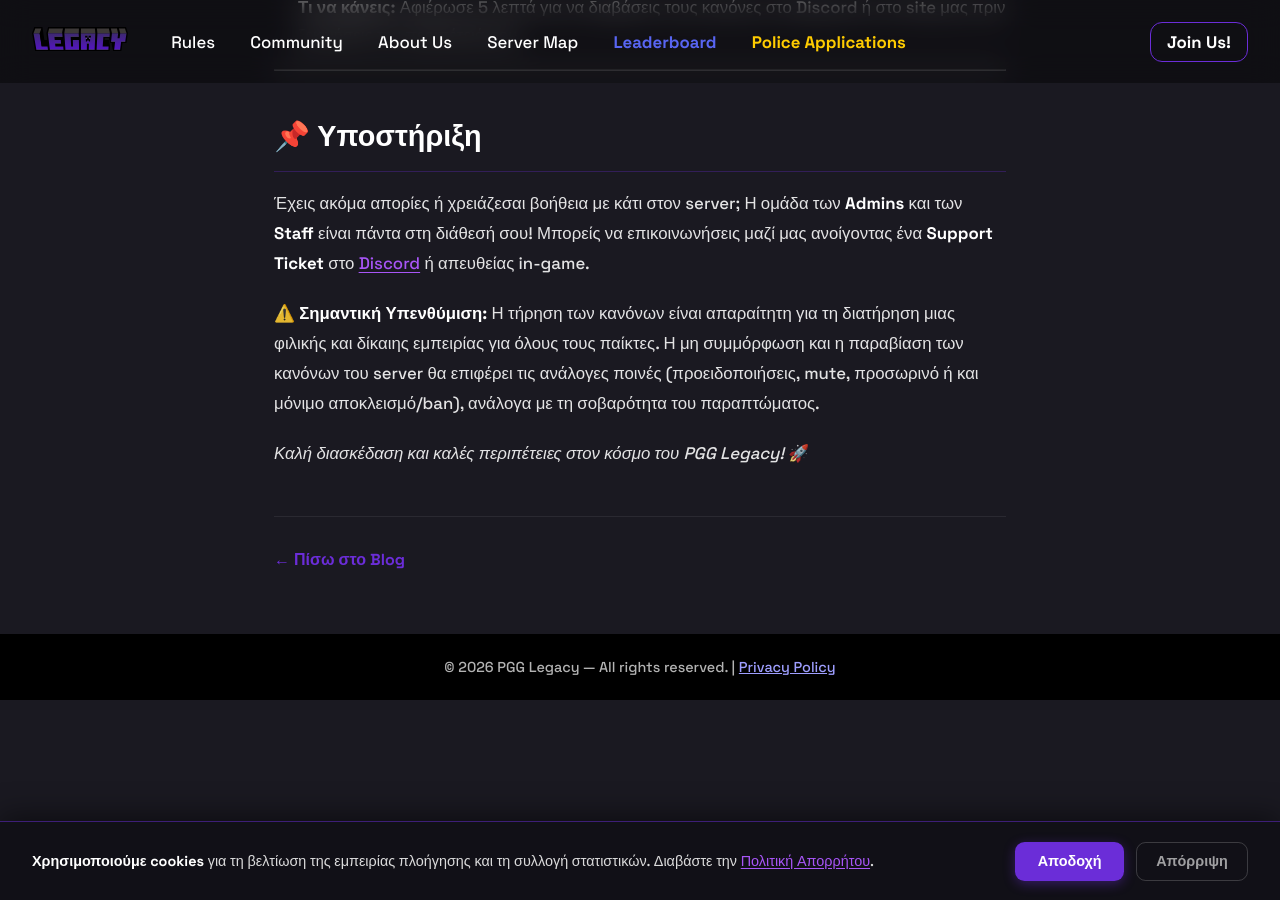
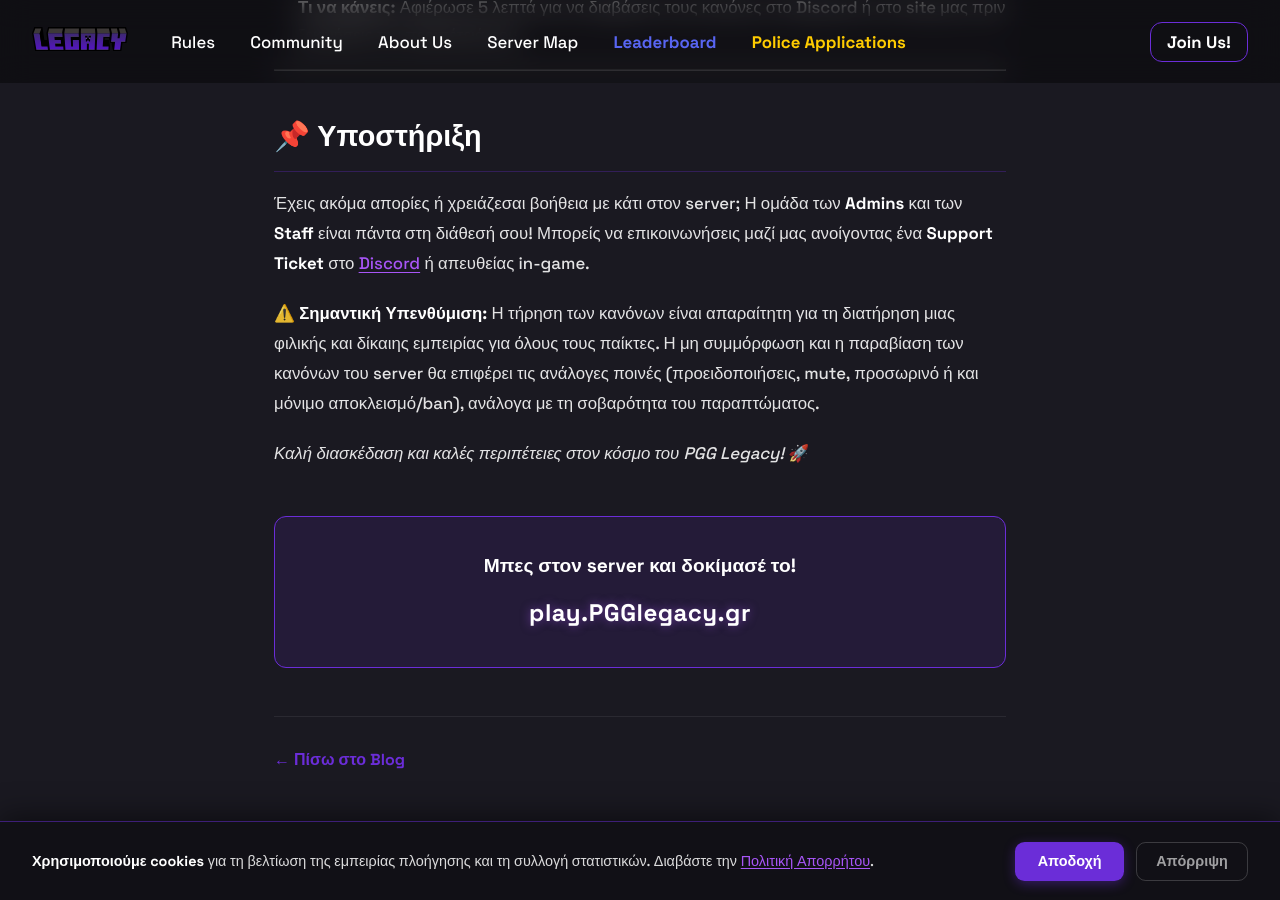
Before and after one commit to ThFos/pgg-legacy, a Jekyll site: the page built from blog/συχνά-λάθη-παικτών/index.md, in a window 1280 px wide and 900 px high, scrolled down 2901 px. Built offline with Jekyll 4.4.1, drawn with Linux system fonts in a browser that asks for light colours.

Commit message:
Update Άρθρα Blog “συχνά-λάθη-παικτών/index”

```diff
--- a/blog/συχνά-λάθη-παικτών/index.md
+++ b/blog/συχνά-λάθη-παικτών/index.md
@@ -4,7 +4,8 @@
 date: 2026-08-31
 tag: FAQ
 image: /blog/συχνά-λάθη-παικτών/faq-banner.webp
-description: Απαντήσεις στις πιο συχνές ερωτήσεις και τα βασικότερα λάθη που πρέπει να αποφύγουν οι νέοι παίκτες στον PGG Legacy.
+description: Απαντήσεις στις πιο συχνές ερωτήσεις και τα βασικότερα λάθη που
+  πρέπει να αποφύγουν οι νέοι παίκτες στον PGG Legacy.
 ---
 # ❓ FAQ & Συχνά Λάθη Νέων Παικτών
 
@@ -83,3 +84,8 @@
 ⚠️ **Σημαντική Υπενθύμιση:** Η τήρηση των κανόνων είναι απαραίτητη για τη διατήρηση μιας φιλικής και δίκαιης εμπειρίας για όλους τους παίκτες. Η μη συμμόρφωση και η παραβίαση των κανόνων του server θα επιφέρει τις ανάλογες ποινές (προειδοποιήσεις, mute, προσωρινό ή και μόνιμο αποκλεισμό/ban), ανάλογα με τη σοβαρότητα του παραπτώματος.
 
 *Καλή διασκέδαση και καλές περιπέτειες στον κόσμο του PGG Legacy!* 🚀
+
+<div class="blog-cta-box">
+  <p>Μπες στον server και δοκίμασέ το!</p>
+  <strong class="blog-cta-ip">play.PGGlegacy.gr</strong>
+</div>
```
